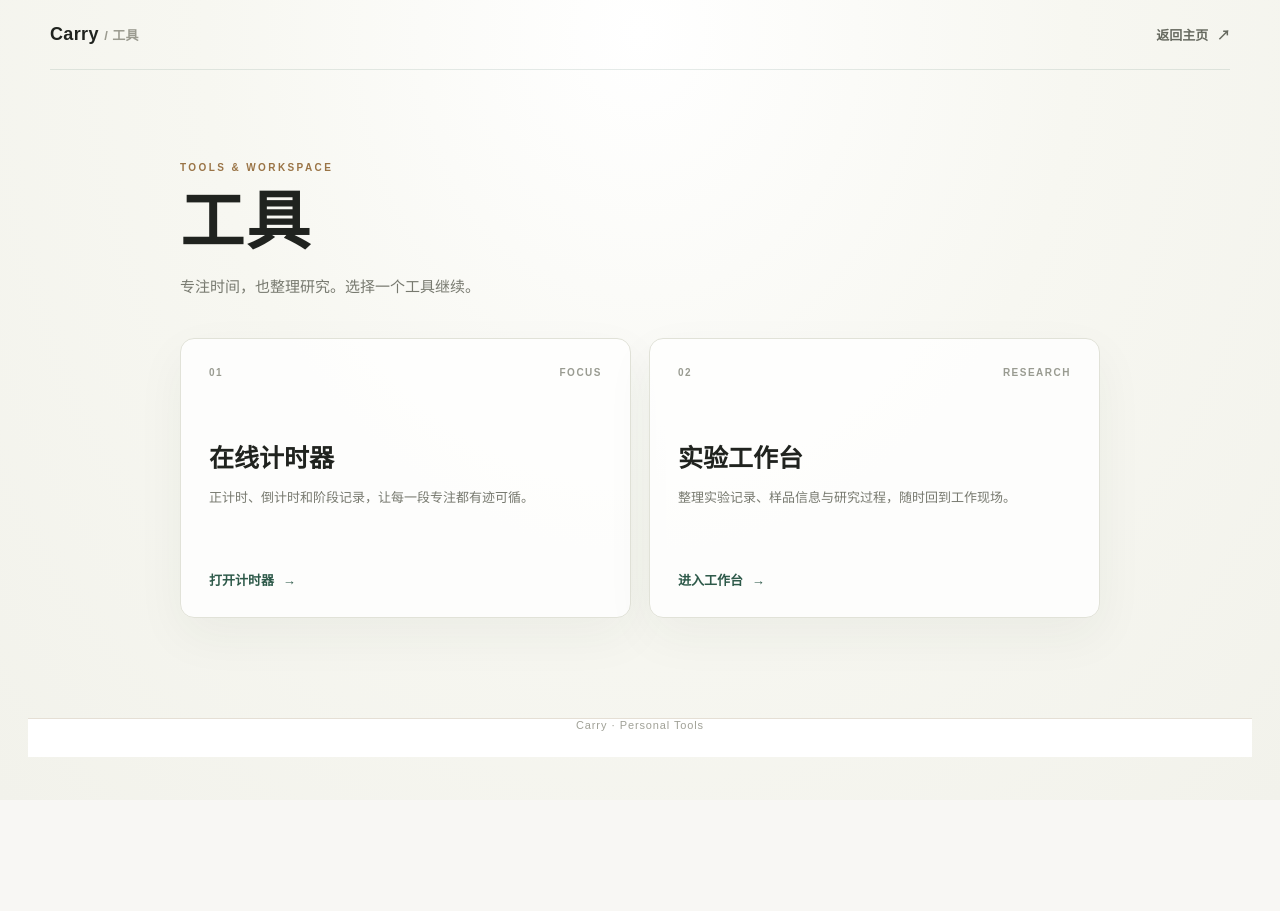
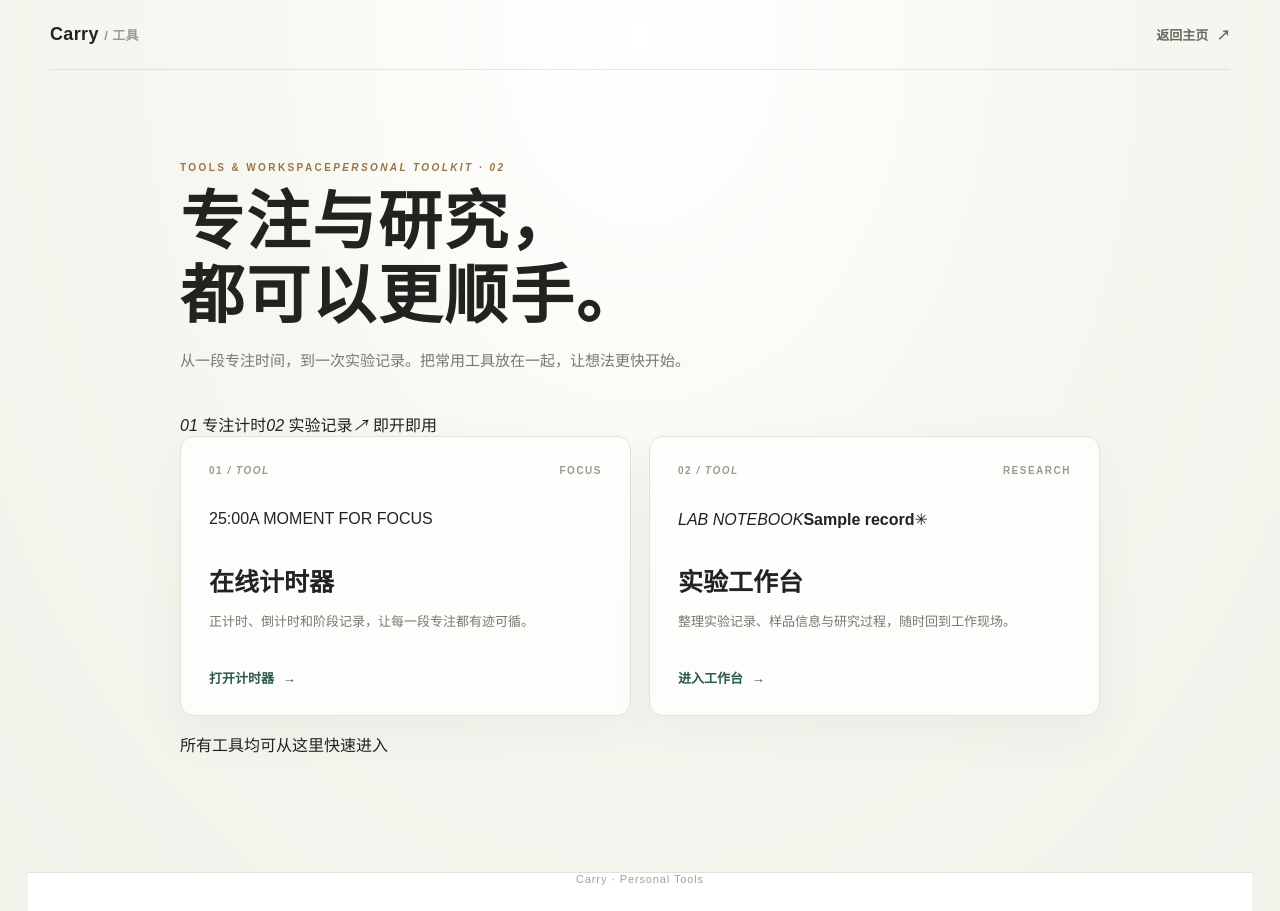
Before and after one commit to carry-z/my-website, a Next.js app: page /tools in a window 1280 px wide. Before the commit the page ends 800 px from the top, so only its background shows below. Built offline with nearby package versions, Linux system fonts and the light colour scheme.

Commit message:
Polish timer and tools layout

```diff
--- a/app/tools/page.jsx
+++ b/app/tools/page.jsx
@@ -32,14 +32,31 @@ export default function ToolsPage() {
         <a className={styles.back} href="/">返回主页 <span aria-hidden="true">↗</span></a>
       </header>
       <section className={styles.content}>
-        <p className={styles.eyebrow}>TOOLS & WORKSPACE</p>
-        <h1>工具</h1>
-        <p className={styles.intro}>专注时间，也整理研究。选择一个工具继续。</p>
+        <div className={styles.eyebrow}><span>TOOLS & WORKSPACE</span><i>PERSONAL TOOLKIT · 02</i></div>
+        <h1>专注与研究，<br /><span>都可以更顺手。</span></h1>
+        <p className={styles.intro}>从一段专注时间，到一次实验记录。把常用工具放在一起，让想法更快开始。</p>
+        <div className={styles.highlights}>
+          <span><i>01</i> 专注计时</span>
+          <span><i>02</i> 实验记录</span>
+          <span><i>↗</i> 即开即用</span>
+        </div>
         <div className={styles.grid}>
           {tools.map((tool) => (
-            <a className={styles.card} href={tool.href} key={tool.href}>
-              <div className={styles.cardTop}><span>{tool.number}</span><span>{tool.category}</span></div>
-              <div>
+            <a className={`${styles.card} ${tool.number === "01" ? styles.timerCard : styles.labCard}`} href={tool.href} key={tool.href}>
+              <div className={styles.cardTop}><span>{tool.number} <i>/ TOOL</i></span><span>{tool.category}</span></div>
+              {tool.number === "01" ? (
+                <div className={styles.timerArtwork} aria-hidden="true">
+                  <span className={styles.artRing} />
+                  <span className={styles.artClock}>25<span>:</span>00</span>
+                  <span className={styles.artCaption}>A MOMENT FOR FOCUS</span>
+                </div>
+              ) : (
+                <div className={styles.labArtwork} aria-hidden="true">
+                  <span className={styles.labPaper}><i>LAB NOTEBOOK</i><b>Sample record</b><em /><em /><em /></span>
+                  <span className={styles.labMark}>✳</span>
+                </div>
+              )}
+              <div className={styles.cardCopy}>
                 <h2>{tool.title}</h2>
                 <p>{tool.description}</p>
               </div>
@@ -47,6 +64,7 @@ export default function ToolsPage() {
             </a>
           ))}
         </div>
+        <p className={styles.note}><span /> 所有工具均可从这里快速进入</p>
       </section>
       <footer className={styles.footer}>Carry · Personal Tools</footer>
     </main>
```
